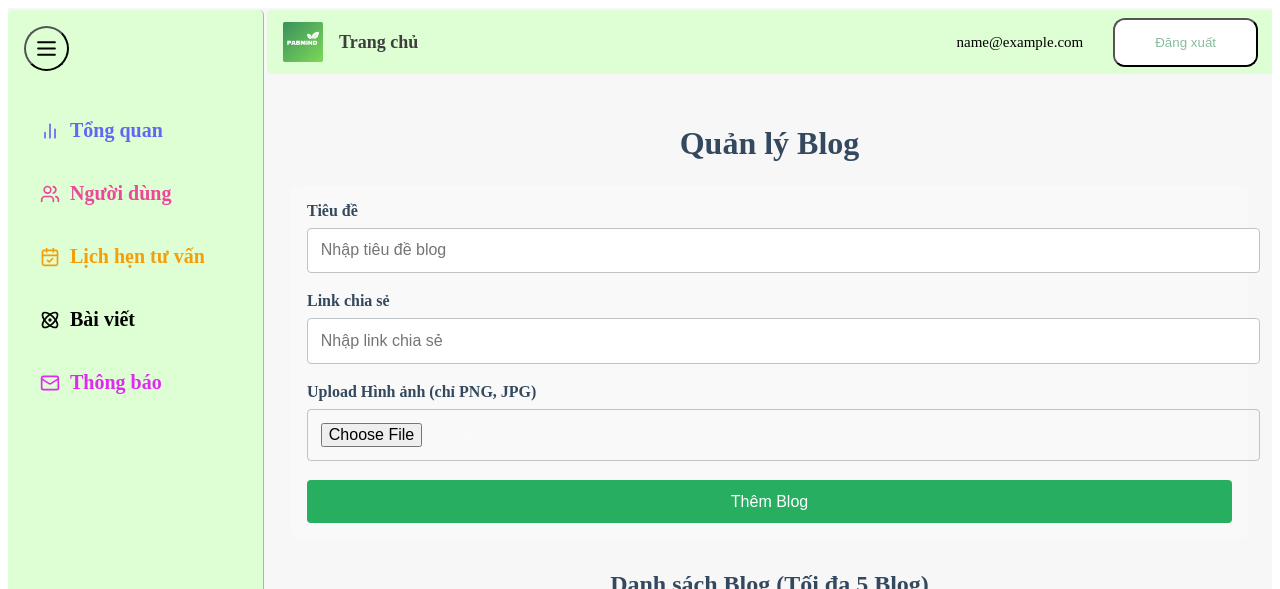
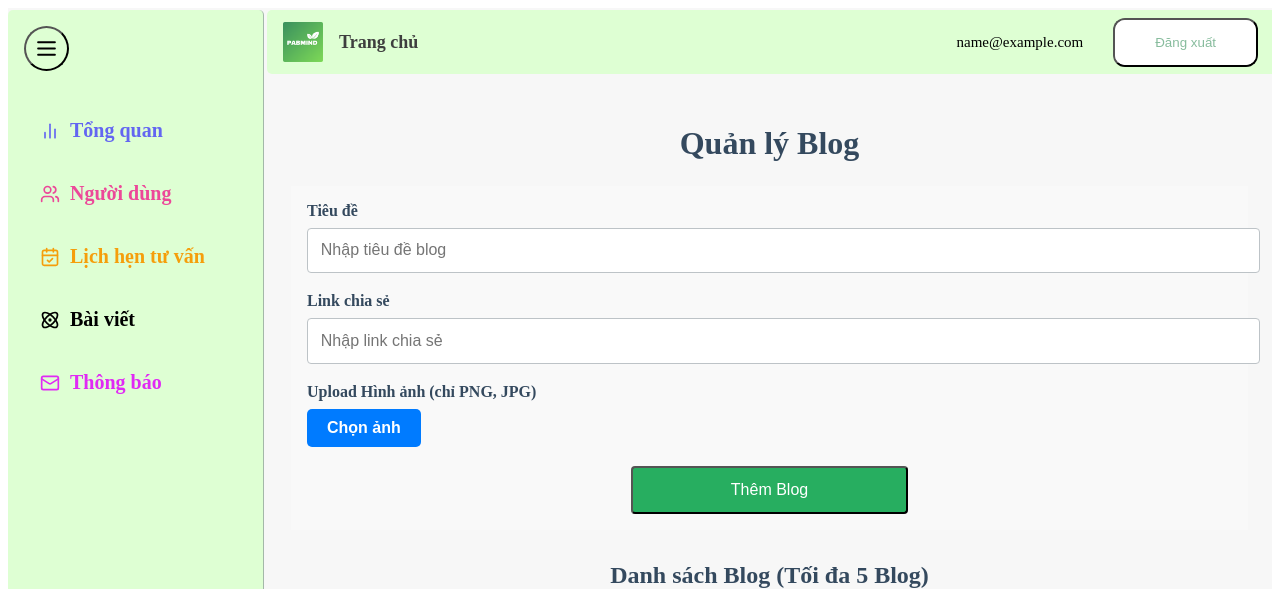
Before and after one commit to MaiThanhNam141/PabmindManagement, a React (Vite) app: page /blogs in a window 1280 px wide. Shown: the top 589 px of the page. Built offline with nearby package versions, Linux system fonts and the light colour scheme; no server answers; sample sign-in values are in the browser's storage.

Commit message:
feat: Enhance UI with framer-motion for buttons and sidebar; improve user interaction and visual feedback

```diff
--- a/src/component/ImageCropper.jsx
+++ b/src/component/ImageCropper.jsx
@@ -1,5 +1,6 @@
 import React, { useState, useRef, useEffect } from 'react';
 import ReactCrop from 'react-image-crop';
+import { motion } from 'framer-motion';
 import 'react-image-crop/dist/ReactCrop.css';
 
 export const styles = {
@@ -12,6 +13,7 @@ export const styles = {
 		background: '#f8f9fa',
 		borderRadius: '8px',
 		boxShadow: '0px 4px 6px rgba(0, 0, 0, 0.1)',
+		width: '100%'
 	},
 	canvasWrapper: {
 		display: 'flex',
@@ -22,6 +24,7 @@ export const styles = {
 		borderRadius: '4px',
 		background: '#fff',
 		marginTop: '-10px',
+		width: '100%'
 	},
 	previewText: {
 		color: 'black',
@@ -37,7 +40,7 @@ export const styles = {
 		border: 'none',
 		borderRadius: '4px',
 		cursor: 'pointer',
-		transition: '0.3s',
+		transition: '0.1s',
 	},
 	primaryButton: {
 		background: '#007bff',
@@ -110,8 +113,8 @@ const ImageCropper = ({ src, onComplete, onCancel }) => {
 				<canvas ref={previewCanvasRef} style={{ width: completedCrop?.width || 0, height: completedCrop?.height || 0 }} />
 			</div>
 			<div style={styles.buttonGroup}>
-				<button style={{ ...styles.button, ...styles.primaryButton }} onClick={handleConfirm}>Xác nhận</button>
-				<button style={{ ...styles.button, ...styles.secondaryButton }} onClick={onCancel}>Hủy</button>
+				<motion.button whileHover={{ scale: 1.1 }} style={{ ...styles.button, ...styles.primaryButton }} onClick={handleConfirm}>Xác nhận</motion.button>
+				<motion.button whileHover={{ scale: 1.1 }} style={{ ...styles.button, ...styles.secondaryButton }} onClick={onCancel}>Hủy</motion.button>
 			</div>
 		</div>
 	);
--- a/src/component/Sidebar.jsx
+++ b/src/component/Sidebar.jsx
@@ -35,6 +35,7 @@ const Sidebar = () => {
 				flexDirection: 'column',
 				borderRadius:5,
 				borderRight: '1px solid rgba(107, 114, 128, 0.5)',
+				minHeight: '100vh'
 			}}>
 				<motion.button
 					whileHover={{ scale: 1.1 }}
@@ -56,7 +57,10 @@ const Sidebar = () => {
 				<nav style={{ marginTop: '32px', flexGrow: 1 }}>
 					{SIDEBAR_ITEMS.map((item) => (
 						<Link key={item.href} to={item.href} style={{ textDecoration: 'none' }}>
-							<motion.div style={{
+							<motion.div
+							whileHover={{ scale: 1.1 }}
+							whileTap={{ scale: 0.9 }}
+							style={{
 								display: 'flex',
 								alignItems: 'center',
 								padding: '16px',
@@ -64,12 +68,9 @@ const Sidebar = () => {
 								fontWeight: 500,
 								borderRadius: '8px',
 								borderWidth:10,
-								transition: 'background-color 0.3s',
+								transition: '0.2s',
 								marginBottom: '8px',
 								cursor: 'pointer',
-								':hover': {
-									backgroundColor: 'rgba(107, 114, 128, 0.5)',
-								}
 							}}>
 								<item.icon size={20} style={{ color: item.color, minWidth: '10px' }} />
 								<AnimatePresence>
--- a/src/pages/Blog.jsx
+++ b/src/pages/Blog.jsx
@@ -1,4 +1,4 @@
-import { useState, useEffect } from 'react';
+import { useState, useEffect, useRef } from 'react';
 import Swal from 'sweetalert2';
 import { motion, AnimatePresence } from 'framer-motion';
 import { db, storage } from "../firebase/config";
@@ -19,6 +19,8 @@ const Blog = () => {
   const [croppedImage, setCroppedImage] = useState(null);
   const [showCropper, setShowCropper] = useState(false);
 
+  const fileInputRef = useRef(null);
+
   useEffect(() => {
     fetchBlogs();
   }, []);
@@ -37,6 +39,10 @@ const Blog = () => {
     } finally {
       setLoading(false);
     }
+  };
+
+  const handleButtonClick = () => {
+    fileInputRef.current.click();
   };
 
   const handleFileChange = (e) => {
@@ -190,15 +196,26 @@ const Blog = () => {
         </div>
         <div style={styles.inputGroup}>
           <label style={styles.label}>Upload Hình ảnh (chỉ PNG, JPG)</label>
+          <motion.button
+            style={styles.buttonFile}
+            onClick={handleButtonClick}
+            onMouseOver={(e) => Object.assign(e.target.style, styles.buttonFileHover)}
+            onMouseOut={(e) => Object.assign(e.target.style, styles.buttonFile)}
+            whileHover={{ scale: 1.1 }}
+            whileTap={{ scale: 0.8 }}
+          >
+            Chọn ảnh
+          </motion.button>
           <input
             type='file'
             accept='image/png, image/jpeg'
-            style={styles.input}
+            style={styles.inputFile}
             onChange={handleFileChange}
+            ref={fileInputRef}
           />
         </div>
         {showCropper && cropSrc && (
-          <motion.div initial={{ opacity: 0 }} animate={{ opacity: 1 }}>
+          <motion.div initial={{ opacity: 0 }} animate={{ opacity: 1 }} style={{ width: '100%'}}>
             <ImageCropper
               src={cropSrc}
               onComplete={(blob) => {
@@ -212,22 +229,23 @@ const Blog = () => {
 
         {/* Review ảnh đã cắt */}
         {croppedImage && (
-          <div style={{ marginBottom: '1rem' }}>
+          <motion.div style={{ marginBottom: '1rem', cursor: 'pointer' }} onClick={() => window.open(URL.createObjectURL(croppedImage), '_blank')}>
             <h3>Hình ảnh đã cắt:</h3>
             <img
               src={URL.createObjectURL(croppedImage)}
               alt="Cropped"
               style={{ maxWidth: '100%' }}
             />
-          </div>
+          </motion.div>
         )}
-        <button
+        <motion.button
           style={isSending ? styles.disabledButton : styles.button}
           onClick={handleSubmitPost}
           disabled={isSending}
+          whileHover={{ scale: 1.1 }}
         >
           {isSending ? 'Đang gửi...' : 'Thêm Blog'}
-        </button>
+        </motion.button>
       </div>
 
       <div style={{ marginTop: '2rem' }}>
@@ -244,7 +262,7 @@ const Blog = () => {
           <tbody>
             <AnimatePresence>
               {blogs.map((blog) => (
-                <tr key={blog.id} style={styles.tableTr}>
+                <motion.tr key={blog.id} style={styles.tableTr} whileHover={{ scale: 1.1, backgroundColor: "#f0f8ff"}}>
                   <td style={styles.indexTd}>{blog.index}</td>
                   <td style={styles.tableTd}>
                     <a href={blog.link} target='_blank' rel='noopener noreferrer' style={styles.link}>
@@ -269,7 +287,7 @@ const Blog = () => {
                       Xóa
                     </motion.button>
                   </td>
-                </tr>
+                </motion.tr>
               ))}
             </AnimatePresence>
           </tbody>
--- a/src/pages/Dashboard.jsx
+++ b/src/pages/Dashboard.jsx
@@ -31,10 +31,10 @@ const Dashboard = () => {
         {/* Navbar */}
         <div style={{ width: '100%', backgroundColor: '#DEFFD3', color: '#3E3E3E', height: '4rem', display: 'flex', alignItems: 'center', justifyContent: 'space-between', padding: '0 1rem', borderRadius: 5 }}>
           <Link to="/" style={{ textDecoration: 'none', color: 'inherit' }}>
-            <div style={{ display: 'flex', alignItems: 'center', cursor: 'pointer' }}>
+            <motion.div whileHover={{ scale: 1.1 }} whileTap={{ scale: 0.9 }} style={{ display: 'flex', alignItems: 'center', cursor: 'pointer' }}>
               <img src={Logo} alt="Logo" style={{ height: '2.5rem' }} />
               <span style={{ marginLeft: '1rem', fontSize: '1.125rem', fontWeight: 'bold' }}>Trang chủ</span>
-            </div>
+            </motion.div>
           </Link>
 
           <div style={{ display: 'flex', alignItems: 'center' }}>
@@ -42,22 +42,34 @@ const Dashboard = () => {
               <>
                 <Link to={'/password'} style={{ textDecoration: 'none', cursor: 'pointer' }}>
                   <motion.span
-                    style={{ marginLeft: '10px', whiteSpace: 'nowrap', color: '#000', fontSize: 15, fontWeight: '300', textDecoration: 'none' }}
+                    style={{
+                      marginLeft: '10px',
+                      whiteSpace: 'nowrap',
+                      color: '#000',
+                      fontSize: 15,
+                      fontWeight: '300',
+                      textDecoration: 'none',
+                    }}
                     initial={{ opacity: 0, width: 0 }}
                     animate={{ opacity: 1, width: 'auto' }}
                     exit={{ opacity: 0, width: 0 }}
-                    transition={{ duration: 0.2, delay: 0.3 }}
+                    transition={{ duration: 0.1, delay: 0.1 }}
+                    whileHover={{
+                      color: 'red',
+                      transition: { duration: 0.1 },
+                    }}
                   >
                     {currentUser.email}
                   </motion.span>
                 </Link>
-                {/* <span>{currentUser.email}</span> */}
-                <button
+                <motion.button
                   onClick={handleLogout}
                   className="btn"
+                  whileHover={{ scale: 1.1 }}
+                  whileTap={{ scale: 0.9 }}
                 >
                   Đăng xuất
-                </button>
+                </motion.button>
               </>
             )}
           </div>
--- a/src/style/blog.js
+++ b/src/style/blog.js
@@ -17,13 +17,16 @@ export const styles = {
 		fontSize: '2rem'
 	},
 	form: {
+		display: 'flex',
+		flexDirection: 'column',
 		marginBottom: '2rem',
 		padding: '1rem',
 		backgroundColor: '#f9f9f9',
-		borderRadius: '8px'
+		alignItems: 'center'
 	},
 	inputGroup: {
-		marginBottom: '1.2rem'
+		marginBottom: '1.2rem',
+		width: '100%'
 	},
 	label: {
 		display: 'block',
@@ -38,23 +41,38 @@ export const styles = {
 		border: '1px solid #bdc3c7',
 		fontSize: '1rem'
 	},
+	inputFile: {
+		display: 'none'
+	},
+	buttonFile: {
+		padding: '10px 20px',
+		backgroundColor: '#007bff',
+		color: 'white',
+		border: 'none',
+		borderRadius: '5px',
+		cursor: 'pointer',
+		fontSize: '16px',
+		fontWeight: 'bold',
+		transition: 'background-color 0.3s ease',
+	},
+	buttonFileHover: {
+		backgroundColor: '#0056b3',
+	},
 	button: {
-		width: '100%',
+		width: '30%',
 		padding: '0.8rem',
 		backgroundColor: '#27ae60',
 		color: '#fff',
-		border: 'none',
 		borderRadius: '4px',
 		fontSize: '1rem',
 		cursor: 'pointer',
-		transition: 'background-color 0.3s'
+		transition: 'background-color 0.3s',
 	},
 	disabledButton: {
-		width: '100%',
+		width: '30%',
 		padding: '0.8rem',
 		backgroundColor: '#27ae60',
 		color: '#fff',
-		border: 'none',
 		borderRadius: '4px',
 		fontSize: '1rem',
 		opacity: 0.6,
```
